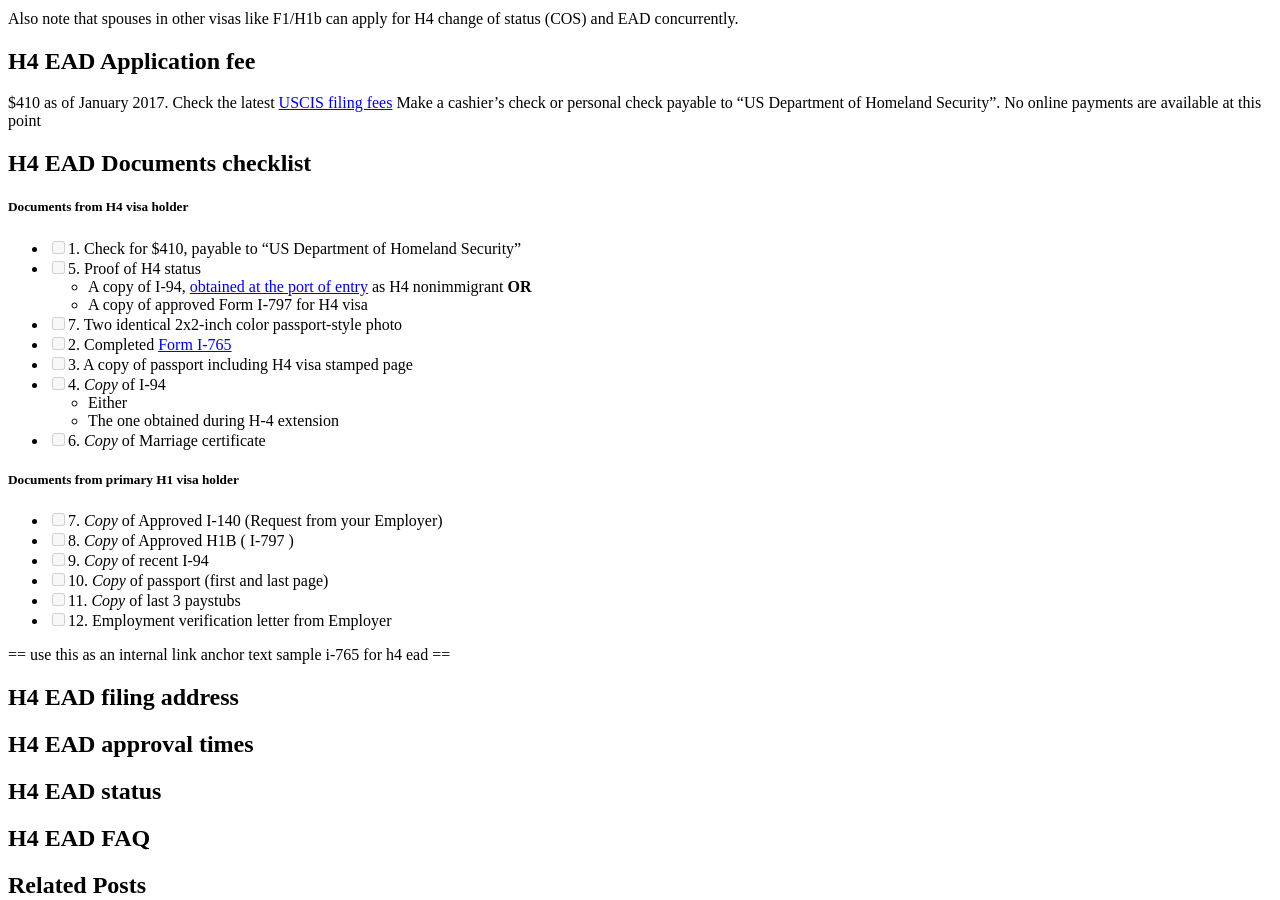
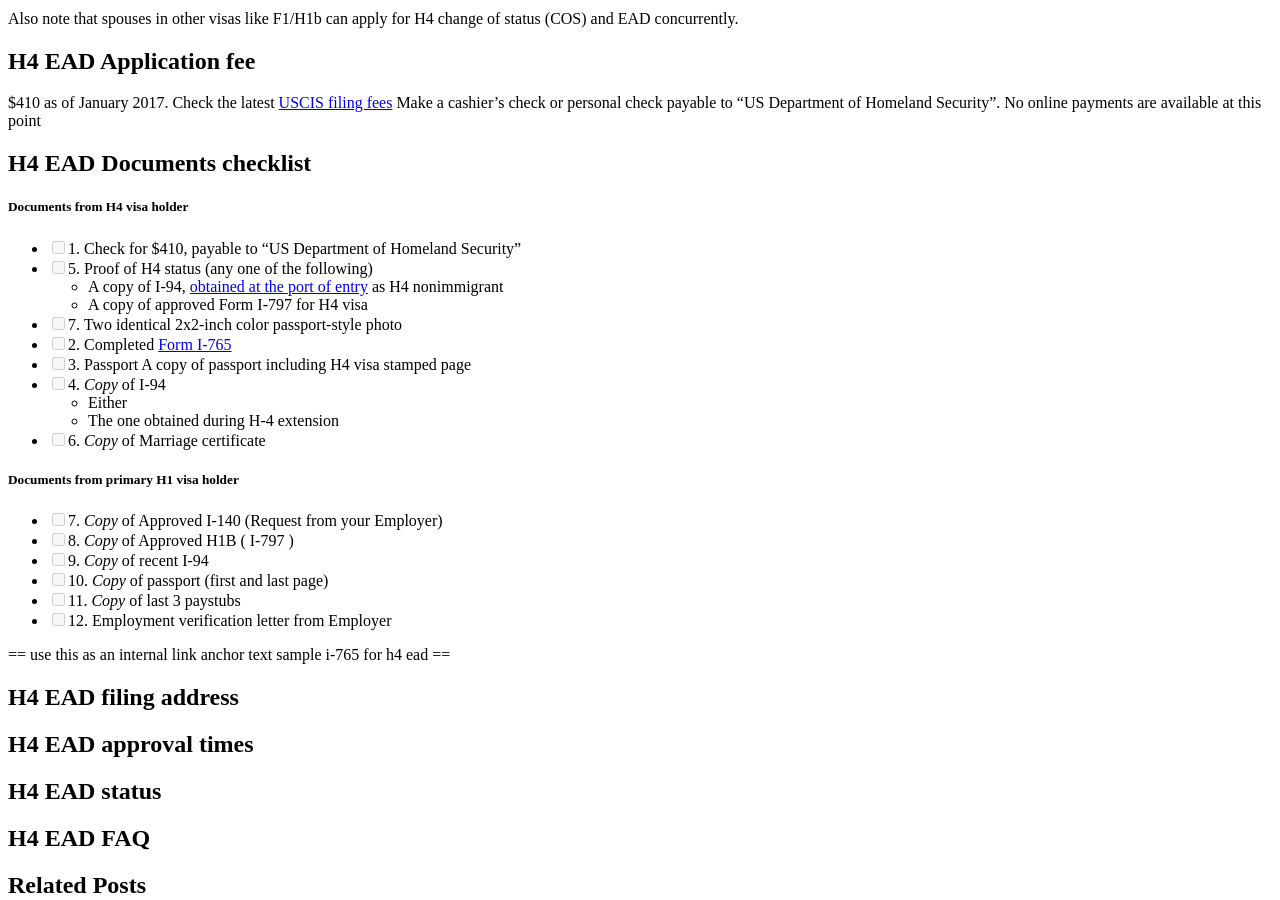
Before and after one commit to gitforwork2/gitforwork.github.io, a Jekyll site: the page built from _posts/2017-01-19-h4-ead-application.md, in a window 1280 px wide and 900 px high, scrolled down 676 px. Built offline with Jekyll 4.4.1, drawn with Linux system fonts in a browser that asks for light colours; nearby versions of some CDN libraries; comment, search, counter and statistics services are not loaded.

Commit message:
Update 2017-01-19-h4-ead-application.md

```diff
--- a/_posts/2017-01-19-h4-ead-application.md
+++ b/_posts/2017-01-19-h4-ead-application.md
@@ -35,12 +35,12 @@ Make a cashier's check or personal check payable to "US Department of Homeland S
 ##### Documents from H4 visa holder
 
 - [ ] 1. Check for $410, payable to "US Department of Homeland Security"
-- [ ] 5. Proof of H4 status
-    - A copy of I-94, [obtained at the port of entry](https://i94.cbp.dhs.gov/I94/#/recent-search) as H4 nonimmigrant  **OR**
+- [ ] 5. Proof of H4 status (any one of the following)
+    - A copy of I-94, [obtained at the port of entry](https://i94.cbp.dhs.gov/I94/#/recent-search) as H4 nonimmigrant
     - A copy of approved Form I-797 for H4 visa
 - [ ] 7. Two identical 2x2-inch color passport-style photo
 - [ ] 2. Completed [Form I-765](http://www.uscis.gov/i-765)
-- [ ] 3. A copy of passport including H4 visa stamped page
+- [ ] 3. Passport A copy of passport including H4 visa stamped page
 - [ ] 4. *Copy* of I-94
     - Either
     - The one obtained during H-4 extension
```
